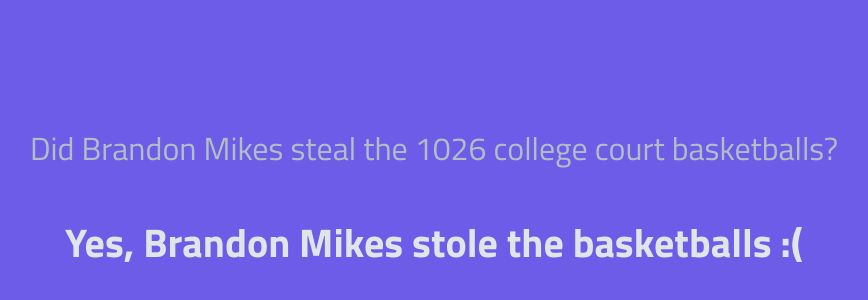
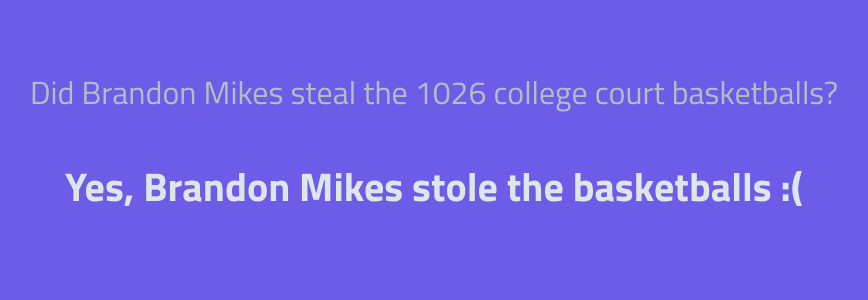
Before and after one commit to JoeHolt/DidBrandonStealTheBacketBall, a plain HTML site: page index.html in a window 1280 px wide. Shown: the part 268-568 px from the top of the page, without its empty margins (206-1074 px from the left). Drawn offline with Linux system fonts and the light colour scheme.

Commit message:
Changed css

```diff
--- a/index.html
+++ b/index.html
@@ -26,7 +26,7 @@
 }
 
 .question {
-	padding-top: 45vh;
+	padding-top: 38vh;
 	color: #b2bec3;
 	font-weight: 400;
 	font-size: 200%;
```
